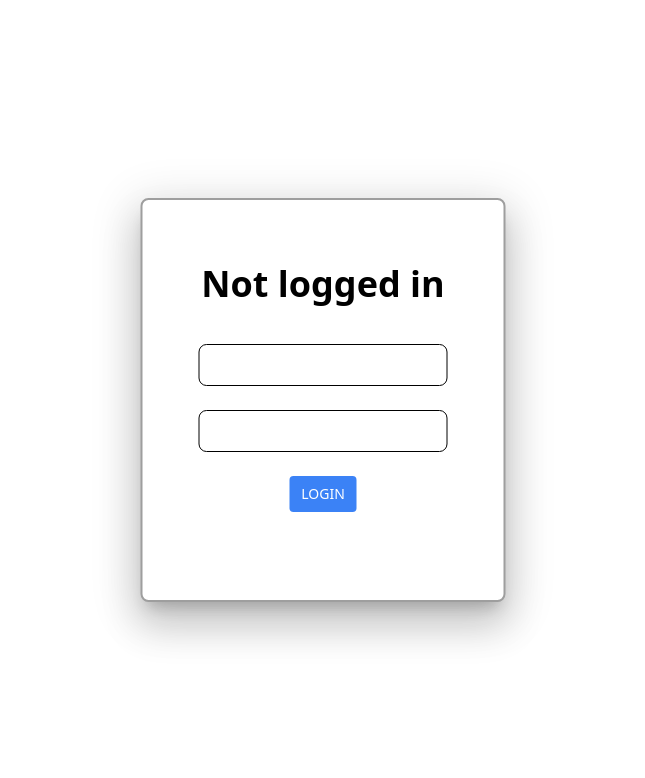
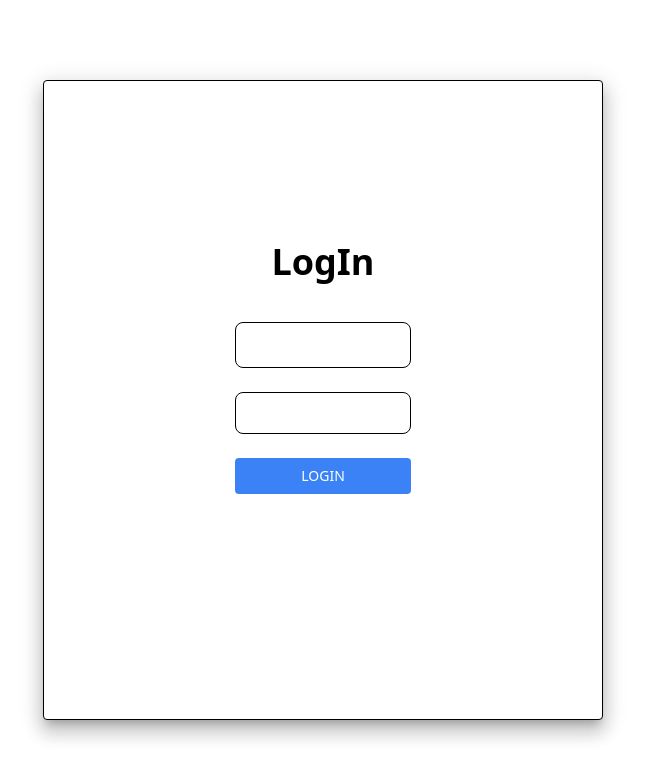
Before and after one commit to om2137/GymMgmt, a Next.js app: page /auth/login in a window 1280 px wide. Shown: the top 778 px of the page, without its empty margins (317-962 px from the left). Built offline with nearby package versions, Linux system fonts and the light colour scheme.

Commit message:
login page scale improvement

```diff
--- a/pages/auth/login.tsx
+++ b/pages/auth/login.tsx
@@ -8,7 +8,7 @@ export default function login() {
 
   const [username, setUsername] = useState<string>("");
   const [password, setPassword] = useState<string>("");
-  const [message, setMessage] = useState<string>("Not logged in");
+  const [message, setMessage] = useState<string>("LogIn");
 
   const handleSubmit = async (e: React.FormEvent<HTMLFormElement>) => {
     e.preventDefault();
@@ -25,6 +25,8 @@ export default function login() {
     }
   };
 
+
+
   const style = {
     position: "absolute" as "absolute",
     top: "50%",
@@ -32,9 +34,9 @@ export default function login() {
     transform: "translate(-50%, -50%)",
 
     bgcolor: "background.paper",
-    border: "2px solid #9e9e9e",
-    borderRadius: "8px",
-    boxShadow: 24,
+    border: "1px solid #000000",
+    borderRadius: "4px",
+    boxShadow: 12,
     pt: 3,
     px: 2,
     pb: 3,
@@ -43,23 +45,24 @@ export default function login() {
     <>
       <Box
         sx={{ ...style }}
-        className="max-w-2xl justify-center align-center overflow-auto "
+        className=" md:w-[35rem] md:h-[40rem] flex justify-center my-auto items-center "
       >
-        <h1 className="flex justify-center items-center text-4xl font-semibold pt-10">
+        <div className="w-64">
+          <h1 className="flex justify-center items-center text-4xl font-semibold ">
             {message}
           </h1>
           <form
             onSubmit={handleSubmit}
             method="POST"
             action="/api/login"
-          className="flex justify-center align-center items-center flex-col p-10"
+            className="flex flex-col p-10"
           >
             <input
               type="text"
               name="username"
               value={username}
               onChange={(e) => setUsername(e.target.value)}
-            className=" border border-black rounded-lg p-2"
+              className=" border border-black rounded-lg p-2 text-lg"
             />
             <br />
             <input
@@ -74,6 +77,8 @@ export default function login() {
             <Button label="login" type="submit" className="flex justify-center items-center bg-blue-500 hover:bg-blue-400 px-3"/>
             <br />
           </form>
+        </div>
+
       </Box>
     </>
   );
```
Lines whose indentation alone changed are shown as unchanged.
